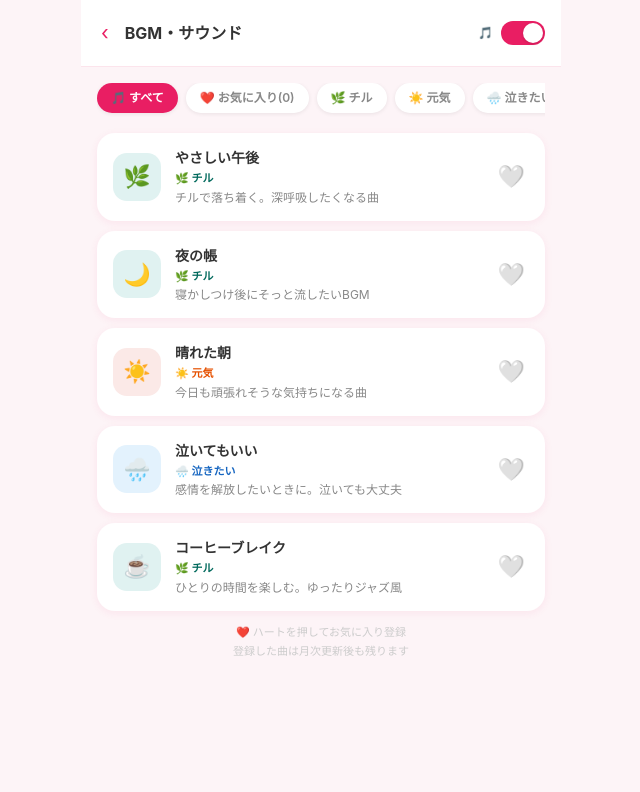
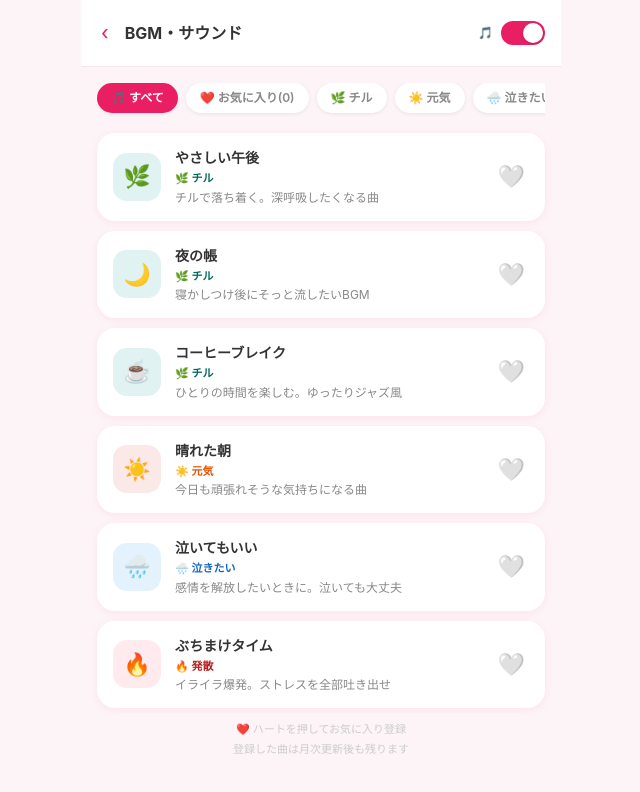
Before and after one commit to fuuApp/fuu-app, a Next.js app: page /app/bgm in a window 1280 px wide. Shown: the top 792 px of the page, without its empty margins (319-959 px from the left). Built offline with nearby package versions, Linux system fonts and the light colour scheme.

Commit message:
BGM：angry_01追加・発散タブ・試聴ボタン実装

```diff
--- a/src/app/app/bgm/page.tsx
+++ b/src/app/app/bgm/page.tsx
@@ -1,6 +1,6 @@
 'use client'
 
-import { useState, useEffect } from 'react'
+import { useState, useEffect, useRef } from 'react'
 import { useRouter } from 'next/navigation'
 import {
   getActiveTracks, getTrackByIdIncludeInactive,
@@ -13,6 +13,7 @@ const MOOD_LABELS = {
   chill:     { label:'チル',    emoji:'🌿', color:'#00695C', bg:'#E0F2F1' },
   happy:     { label:'元気',    emoji:'☀️', color:'#E65100', bg:'#FBE9E7' },
   emotional: { label:'泣きたい',emoji:'🌧️', color:'#1565C0', bg:'#E3F2FD' },
+  angry:     { label:'発散',    emoji:'🔥', color:'#B71C1C', bg:'#FFEBEE' },
 } as const
 
 export default function BgmPage() {
@@ -21,6 +22,8 @@ export default function BgmPage() {
   const [bgmEnabled, setBgmEnabled] = useState(true)
   const [activeFilter, setActiveFilter] = useState<'all'|'favorite'|BgmTrack['mood']>('all')
   const [toast, setToast] = useState('')
+  const [playingId, setPlayingId] = useState<string | null>(null)
+  const audioRef = useRef<HTMLAudioElement | null>(null)
 
   useEffect(() => {
     setFavoriteIds(getFavoriteIds())
@@ -29,6 +32,26 @@ export default function BgmPage() {
   }, [])
 
   const showToast = (msg: string) => { setToast(msg); setTimeout(()=>setToast(''), 2000) }
+
+  const handlePreview = (track: BgmTrack) => {
+    if (playingId === track.id) {
+      audioRef.current?.pause()
+      audioRef.current = null
+      setPlayingId(null)
+      return
+    }
+    if (audioRef.current) {
+      audioRef.current.pause()
+      audioRef.current = null
+    }
+    const audio = new Audio(`/bgm/${track.file}`)
+    audio.volume = 0.4
+    audio.play().catch(() => {})
+    audio.onended = () => setPlayingId(null)
+    audioRef.current = audio
+    setPlayingId(track.id)
+  }
+
   const handleToggleFavorite = (id: string) => {
     const added = toggleFavorite(id)
     setFavoriteIds(getFavoriteIds())
@@ -58,7 +81,7 @@ export default function BgmPage() {
         {toast && <div style={{ background:'#E8F5E9',border:'1px solid #A5D6A7',borderRadius:12,padding:'10px 16px',fontSize:13,color:'#2E7D32',textAlign:'center',marginBottom:12 }}>{toast}</div>}
 
         <div style={{ display:'flex',gap:8,marginBottom:16,overflowX:'auto',paddingBottom:4 }}>
-          {([{key:'all',label:'すべて',emoji:'🎵'},{key:'favorite',label:`お気に入り(${favoriteIds.length})`,emoji:'❤️'},{key:'chill',label:'チル',emoji:'🌿'},{key:'happy',label:'元気',emoji:'☀️'},{key:'emotional',label:'泣きたい',emoji:'🌧️'}] as const).map(f=>(
+          {([{key:'all',label:'すべて',emoji:'🎵'},{key:'favorite',label:`お気に入り(${favoriteIds.length})`,emoji:'❤️'},{key:'chill',label:'チル',emoji:'🌿'},{key:'happy',label:'元気',emoji:'☀️'},{key:'emotional',label:'泣きたい',emoji:'🌧️'},{key:'angry',label:'発散',emoji:'🔥'}] as const).map(f=>(
             <button key={f.key} onClick={()=>setActiveFilter(f.key)} style={{ flexShrink:0,padding:'6px 14px',borderRadius:20,fontSize:12,fontWeight:600,border:'none',cursor:'pointer',fontFamily:'inherit',background:activeFilter===f.key?'#E91E63':'#fff',color:activeFilter===f.key?'#fff':'#888',boxShadow:'0 1px 4px rgba(0,0,0,0.08)' }}>
               {f.emoji} {f.label}
             </button>
@@ -79,10 +102,13 @@ export default function BgmPage() {
           const ms = MOOD_LABELS[track.mood]
           return (
             <div key={track.id} style={{ background:'#fff',borderRadius:18,padding:'14px 16px',marginBottom:10,display:'flex',alignItems:'center',gap:14,boxShadow:'0 2px 8px rgba(233,30,99,0.07)',opacity:!track.isActive?0.7:1 }}>
-              <div style={{ width:48,height:48,borderRadius:14,flexShrink:0,background:ms.bg,display:'flex',alignItems:'center',justifyContent:'center',fontSize:22 }}>{track.emoji}</div>
+              <button onClick={()=>handlePreview(track)} style={{ width:48,height:48,borderRadius:14,flexShrink:0,background:ms.bg,display:'flex',alignItems:'center',justifyContent:'center',fontSize:22,border:'none',cursor:'pointer',position:'relative' }}>
+                {playingId===track.id ? '⏸' : track.emoji}
+              </button>
               <div style={{ flex:1,minWidth:0 }}>
                 <div style={{ display:'flex',alignItems:'center',gap:6,marginBottom:2 }}>
                   <span style={{ fontWeight:700,fontSize:14,color:'#333' }}>{track.title}</span>
+                  {playingId===track.id && <span style={{ fontSize:10,color:'#E91E63',background:'#FCE4EC',borderRadius:8,padding:'1px 6px',fontWeight:700 }}>再生中</span>}
                   {!track.isActive && <span style={{ fontSize:10,color:'#aaa',background:'#f0f0f0',borderRadius:8,padding:'1px 6px' }}>保存済み</span>}
                 </div>
                 <div style={{ fontSize:11,color:ms.color,marginBottom:2,fontWeight:600 }}>{ms.emoji} {ms.label}</div>
--- a/src/lib/bgm.ts
+++ b/src/lib/bgm.ts
@@ -2,7 +2,7 @@
 export interface BgmTrack {
   id: string
   title: string
-  mood: 'chill' | 'happy' | 'emotional'
+  mood: 'chill' | 'happy' | 'emotional' | 'angry'
   emoji: string
   description: string
   file: string
@@ -12,9 +12,10 @@ export interface BgmTrack {
 export const BGM_TRACKS: BgmTrack[] = [
   { id: 'chill_01',    title: 'やさしい午後',     mood: 'chill',     emoji: '🌿', description: 'チルで落ち着く。深呼吸したくなる曲',             file: 'chill_01.mp3',    isActive: true },
   { id: 'chill_02',    title: '夜の帳',           mood: 'chill',     emoji: '🌙', description: '寝かしつけ後にそっと流したいBGM',               file: 'chill_02.mp3',    isActive: true },
+  { id: 'chill_03',    title: 'コーヒーブレイク', mood: 'chill',     emoji: '☕', description: 'ひとりの時間を楽しむ。ゆったりジャズ風',         file: 'chill_03.mp3',    isActive: true },
   { id: 'happy_01',    title: '晴れた朝',         mood: 'happy',     emoji: '☀️', description: '今日も頑張れそうな気持ちになる曲',               file: 'happy_01.mp3',    isActive: true },
   { id: 'emotional_01',title: '泣いてもいい',     mood: 'emotional', emoji: '🌧️', description: '感情を解放したいときに。泣いても大丈夫',         file: 'emotional_01.mp3',isActive: true },
-  { id: 'chill_03',    title: 'コーヒーブレイク', mood: 'chill',     emoji: '☕', description: 'ひとりの時間を楽しむ。ゆったりジャズ風',         file: 'chill_03.mp3',    isActive: true },
+  { id: 'angry_01',    title: 'ぶちまけタイム',   mood: 'angry',     emoji: '🔥', description: 'イライラ爆発。ストレスを全部吐き出せ',           file: 'angry_01.mp3',    isActive: true },
 ]
 
 export const getActiveTracks = (): BgmTrack[] => BGM_TRACKS.filter(t => t.isActive)
```
